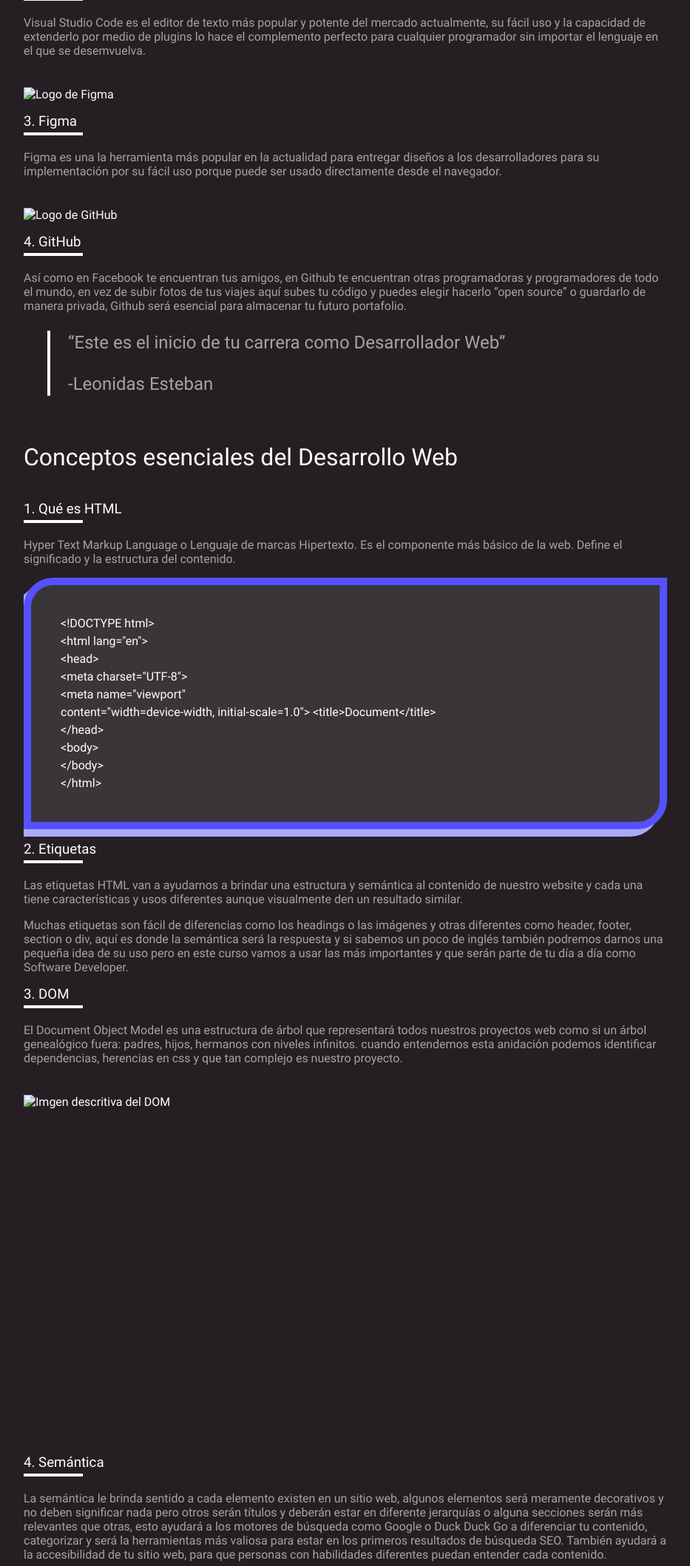
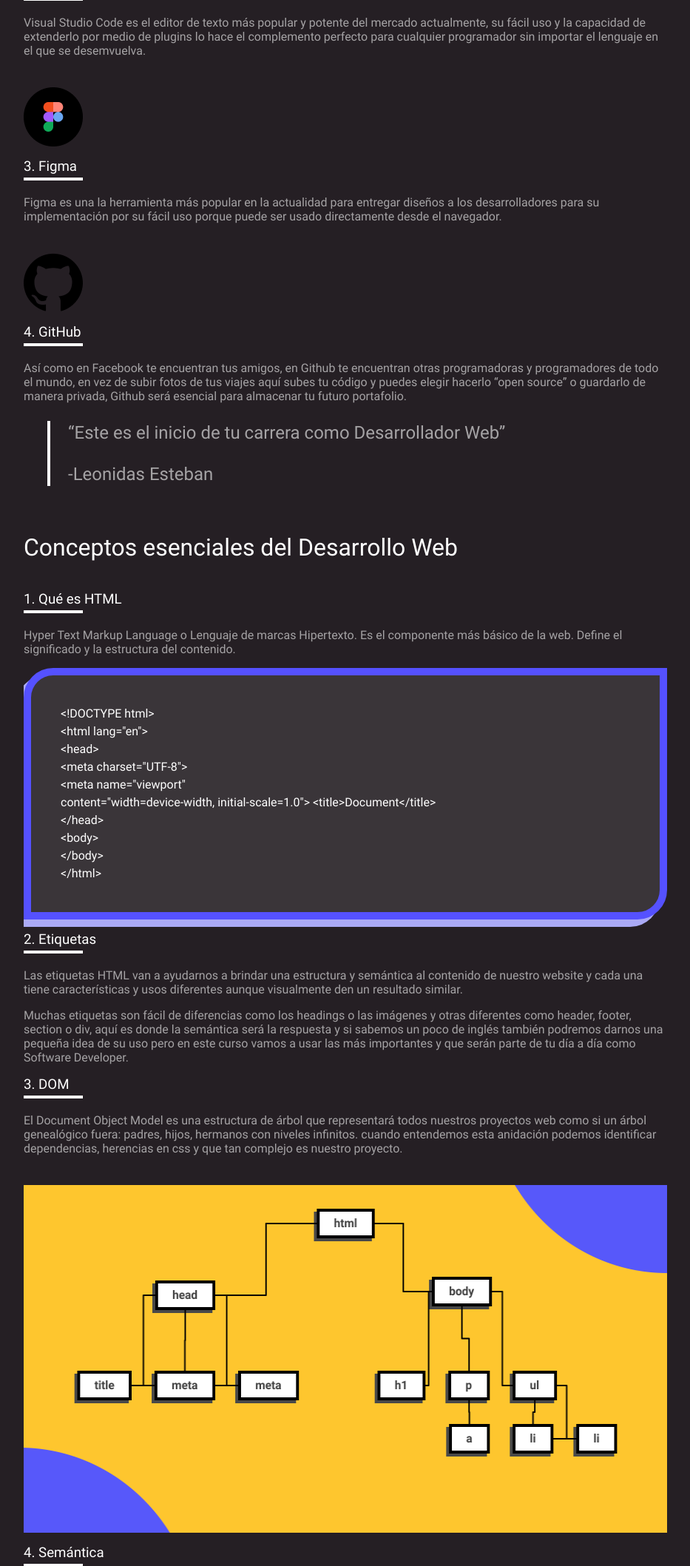
Before and after one commit to XaviMontero/curso-esencial-html-css, a plain HTML site: page index.html in a window 1280 px wide. Shown: the part 972-3089 px from the top of the page at 74% size, without its empty margins (173-1106 px from the left). Drawn offline with Linux system fonts and the light colour scheme; the site is published under a folder, as on GitHub Pages, so addresses that start at the root find nothing.

Commit message:
Fix a img

```diff
--- a/index.html
+++ b/index.html
@@ -92,7 +92,7 @@
             el que se desemvuelva.
           </p>
 
-          <img src="/assets/icons/Figma.png" alt="Logo de Figma" title="Logo de Figma">
+          <img src="./assets/icons/figma.png" alt="Logo de Figma" title="Logo de Figma">
           <h3 id="figma">
             Figma
           </h3>
@@ -101,7 +101,7 @@
             implementación por su fácil uso porque puede ser usado directamente desde el navegador.
           </p>
 
-          <img src="/assets/icons/GitHub.png" alt="Logo de GitHub" title="Logo de GitHub">
+          <img src="./assets/icons/gitHub.png" alt="Logo de GitHub" title="Logo de GitHub">
           <h3 id="github">
             GitHub
           </h3>
@@ -165,7 +165,7 @@
             identificar
             dependencias, herencias en css y que tan complejo es nuestro proyecto.</p>
 
-          <img src="/assets/icons/dom.png" alt="Imgen descritiva del DOM" title="Imgen descritiva del DOM" width="900px"
+          <img src="./assets/icons/dom.png" alt="Imgen descritiva del DOM" title="Imgen descritiva del DOM" width="900px"
             height="470px">
 
           <h3 id="semantica">Semántica</h3>
@@ -196,7 +196,7 @@
             para
             describir
             la presentación de documentos HTML</p>
-          <img src="/assets/icons/css.png" alt="Imgen descritiva del CSS" title="Imgen descritiva del Css" width="900px"
+          <img src="./assets/icons/css.png" alt="Imgen descritiva del CSS" title="Imgen descritiva del Css" width="900px"
             height="470px">
         </section>
         <section class="section_content">
```
